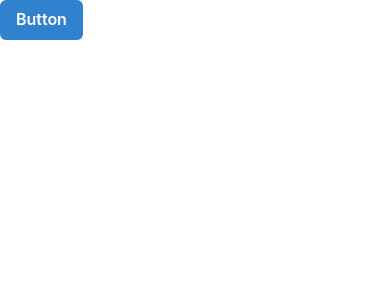
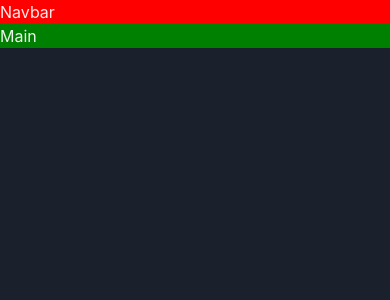
Before and after one commit to guptaanshik1/gameCollection, a React (Vite) app in the folder gameCollection/: page / in a window 390 px wide. Shown: the top 300 px of the page. Built offline with nearby package versions, Linux system fonts and the light colour scheme.

Commit message:
created responsive layout

```diff
--- a/gameCollection/src/App.tsx
+++ b/gameCollection/src/App.tsx
@@ -1,7 +1,7 @@
-import { Button } from "@chakra-ui/react";
+import AppLayout from "./components/Layout/AppLayout";
 
 function App() {
-  return <Button colorScheme="blue">Button</Button>;
+  return <AppLayout />;
 }
 
 export default App;
--- /dev/null
+++ b/gameCollection/src/components/Layout/AppLayout.tsx
@@ -0,0 +1,27 @@
+import { Grid, GridItem, Show } from "@chakra-ui/react";
+import Navbar from "../Navbar";
+
+const AppLayout = () => {
+  return (
+    <Grid
+      templateAreas={{
+        base: `"nav" "main"`,
+        lg: `"nav nav" "aside main"`,
+      }}
+    >
+      <GridItem area="nav" bg="red">
+        <Navbar />
+      </GridItem>
+      <Show above="lg">
+        <GridItem area="aside" bg="orange">
+          Aside
+        </GridItem>
+      </Show>
+      <GridItem area="main" bg="green">
+        Main
+      </GridItem>
+    </Grid>
+  );
+};
+
+export default AppLayout;
--- /dev/null
+++ b/gameCollection/src/components/Navbar.tsx
@@ -0,0 +1,5 @@
+const Navbar = () => {
+  return <>Navbar</>;
+};
+
+export default Navbar;
--- /dev/null
+++ b/gameCollection/src/components/theme.ts
@@ -0,0 +1,9 @@
+import { ThemeConfig, extendTheme } from "@chakra-ui/react";
+
+const config: ThemeConfig = {
+  initialColorMode: "dark",
+};
+
+const theme = extendTheme({ config });
+
+export default theme;
--- a/gameCollection/src/main.tsx
+++ b/gameCollection/src/main.tsx
@@ -1,12 +1,14 @@
 import React from "react";
 import ReactDOM from "react-dom/client";
-import { ChakraProvider } from "@chakra-ui/react";
+import { ChakraProvider, ColorModeScript } from "@chakra-ui/react";
 import App from "./App.tsx";
 import "./index.css";
+import theme from "./components/theme.ts";
 
 ReactDOM.createRoot(document.getElementById("root")!).render(
   <React.StrictMode>
-    <ChakraProvider>
+    <ChakraProvider theme={theme}>
+      <ColorModeScript initialColorMode={theme.config.initialColorMode} />
       <App />
     </ChakraProvider>
   </React.StrictMode>
```
Also changed, not shown: gameCollection/src/assets/Ag1_09.jpg (added).
